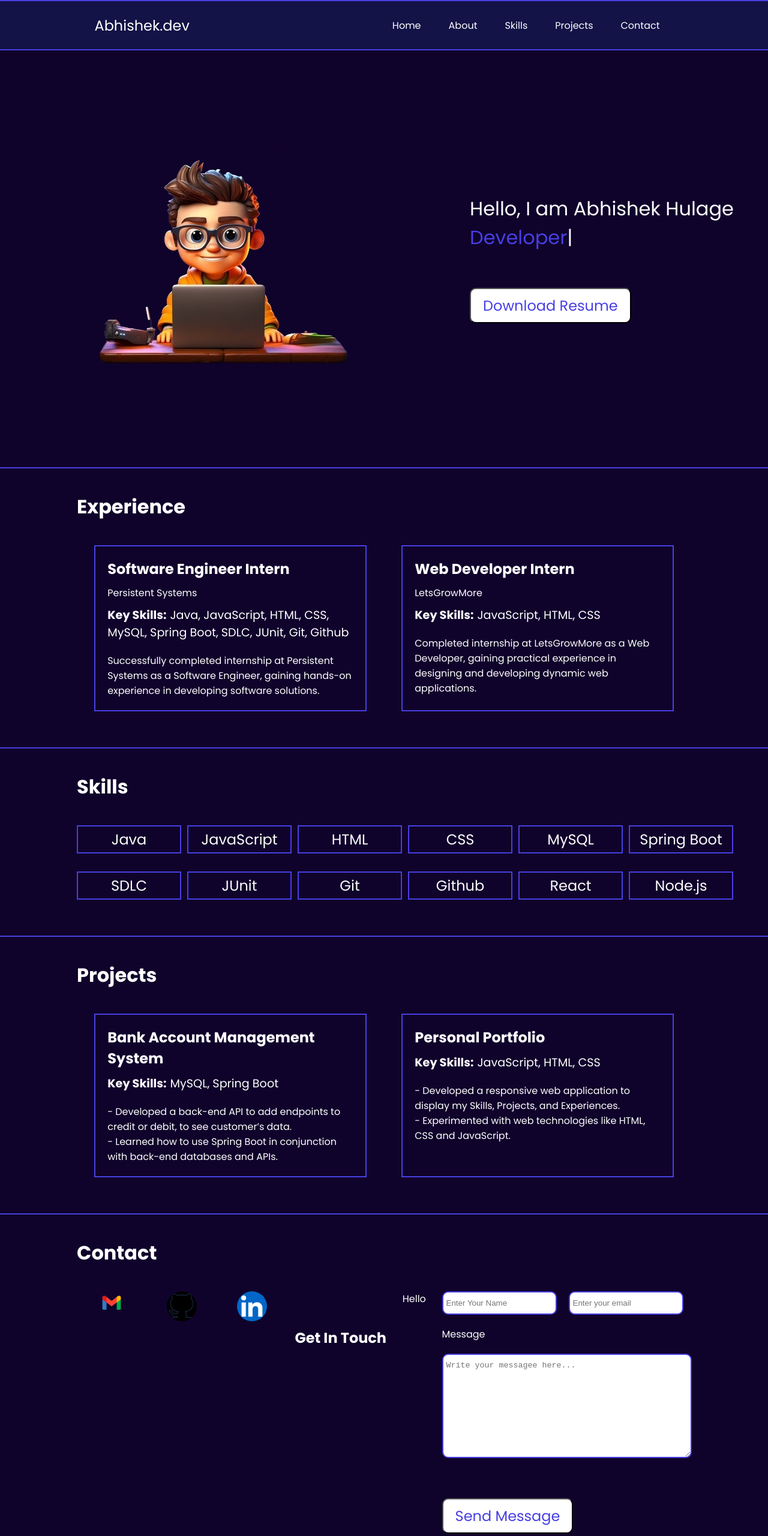
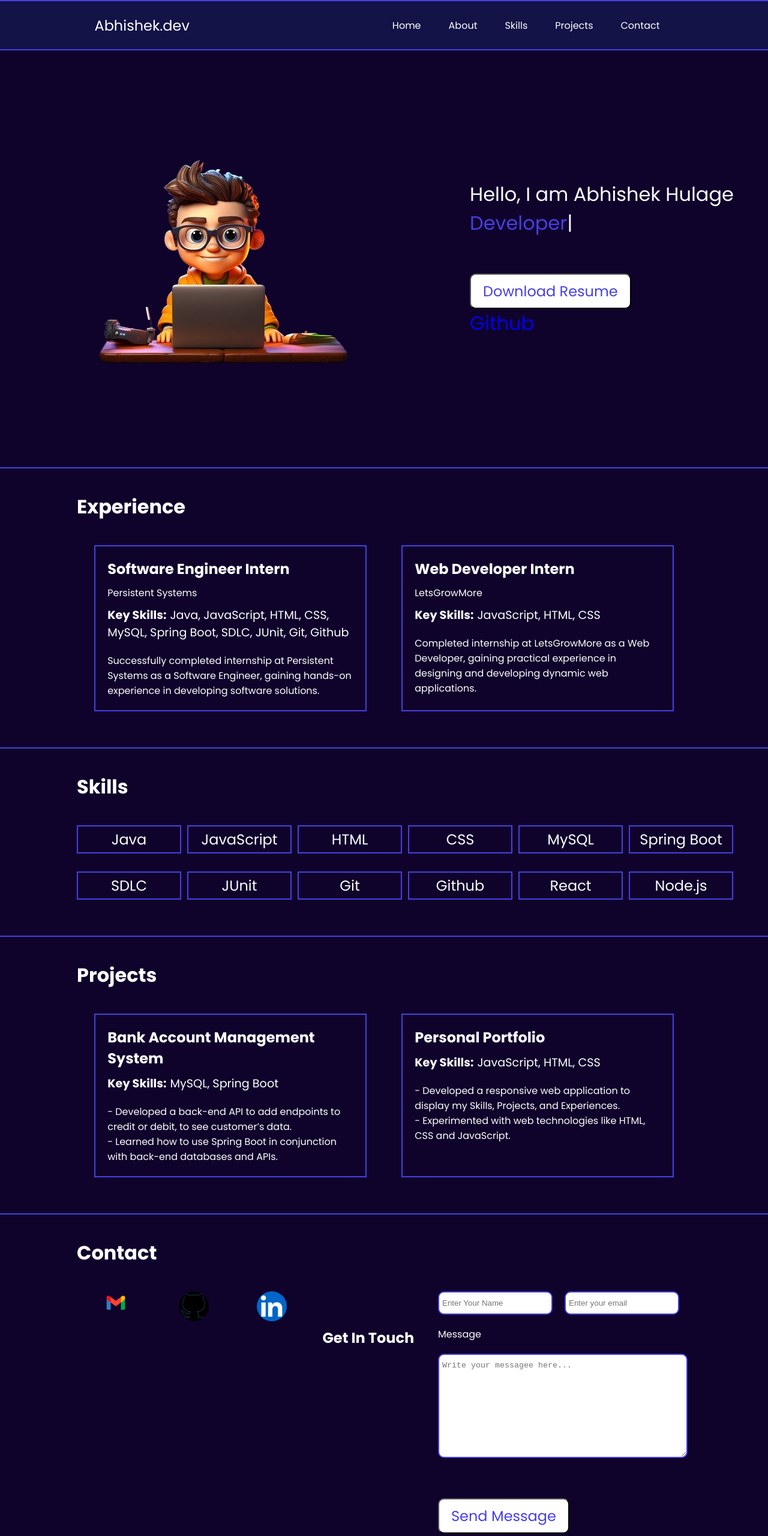
Before and after one commit to rohan-hulage/Personal-Portfolio, a plain HTML site: page index.html in a window 1280 px wide. Shown: the top 2561 px of the page at 60% size. Drawn offline with nearby package versions, Linux system fonts and the light colour scheme.

Commit message:
Added button

```diff
--- a/index.html
+++ b/index.html
@@ -45,7 +45,7 @@
                 <a href="https://drive.google.com/file/d/1OYi9ATA5q7ohUsFrO0GoVX9mgEneKNsP/view?usp=drive_link" target="_blank" download>
                 <button>
                     Download Resume
-                </button>
+                </button>Github</button>
             </a>
             </div>
 
@@ -124,7 +124,6 @@
                 <a href="https://www.linkedin.com/in/abhishek-hulage-77a643222/"><img src="images/linkedin-logo_578229-227.avif" alt="linkedin"></a>
 
                 <h2>Get In Touch</h2>
-                <p>Hello</p>
 
                 <form  id="contact-form">
                     <div class="details">
```
